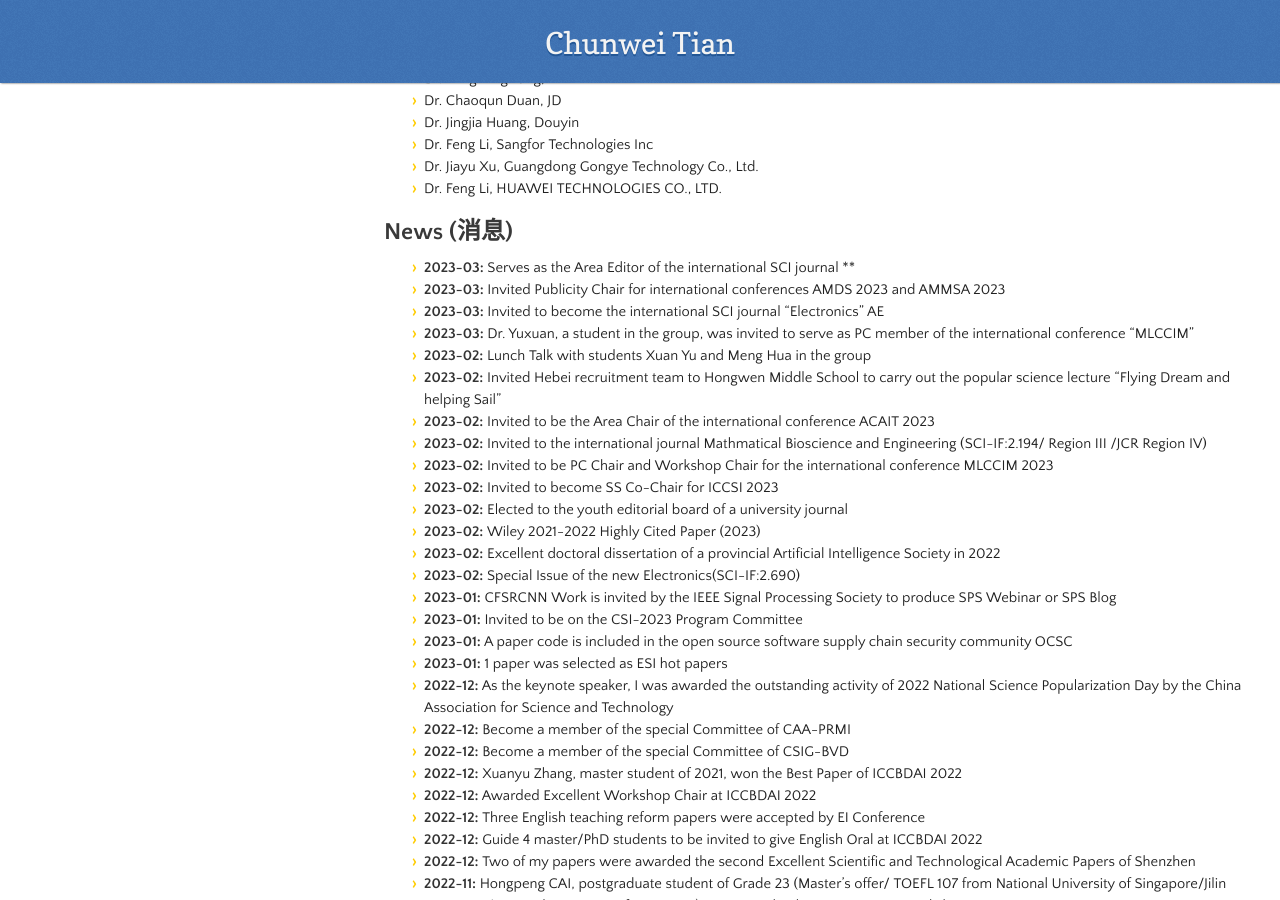
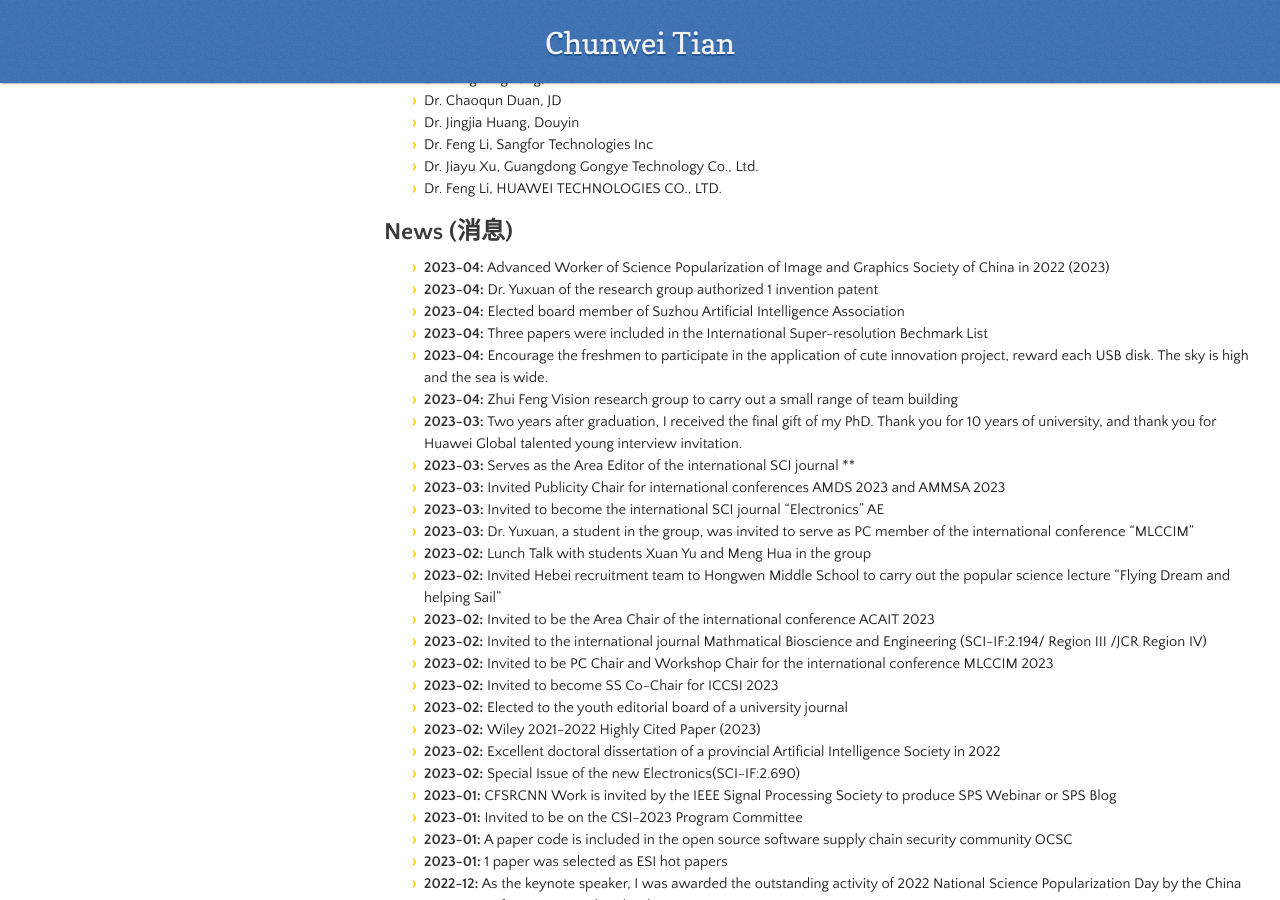
Before and after one commit to hellloxiaotian/hellloxiaotian.github.io, a Jekyll site: the page built from index.md, in a window 1280 px wide and 900 px high, scrolled down 4593 px. Built offline with Jekyll 4.4.1, drawn with Linux system fonts in a browser that asks for light colours; nearby versions of some CDN libraries; our own code applies the rules of GitHub Pages for plain Markdown files; the repository's description, which GitHub fills in, is left out.

Commit message:
Add files via upload

```diff
--- a/index.md
+++ b/index.md
@@ -132,6 +132,13 @@ Major Research Project:  Noise Tolerance Computing and Flexible Low-Level Vision
 ## News (消息)
 
 
+- **2023-04:** Advanced Worker of Science Popularization of Image and Graphics Society of China in 2022 (2023)
+- **2023-04:** Dr. Yuxuan of the research group authorized 1 invention patent
+- **2023-04:** Elected board member of Suzhou Artificial Intelligence Association
+- **2023-04:** Three papers were included in the International Super-resolution Bechmark List
+- **2023-04:** Encourage the freshmen to participate in the application of cute innovation project, reward each USB disk. The sky is high and the sea is wide.
+- **2023-04:** Zhui Feng Vision research group to carry out a small range of team building
+- **2023-03:** Two years after graduation, I received the final gift of my PhD. Thank you for 10 years of university, and thank you for Huawei Global talented young interview invitation.
 - **2023-03:** Serves as the Area Editor of the international SCI journal **
 - **2023-03:** Invited Publicity Chair for international conferences AMDS 2023 and AMMSA 2023
 - **2023-03:** Invited to become the international SCI journal "Electronics" AE
```
